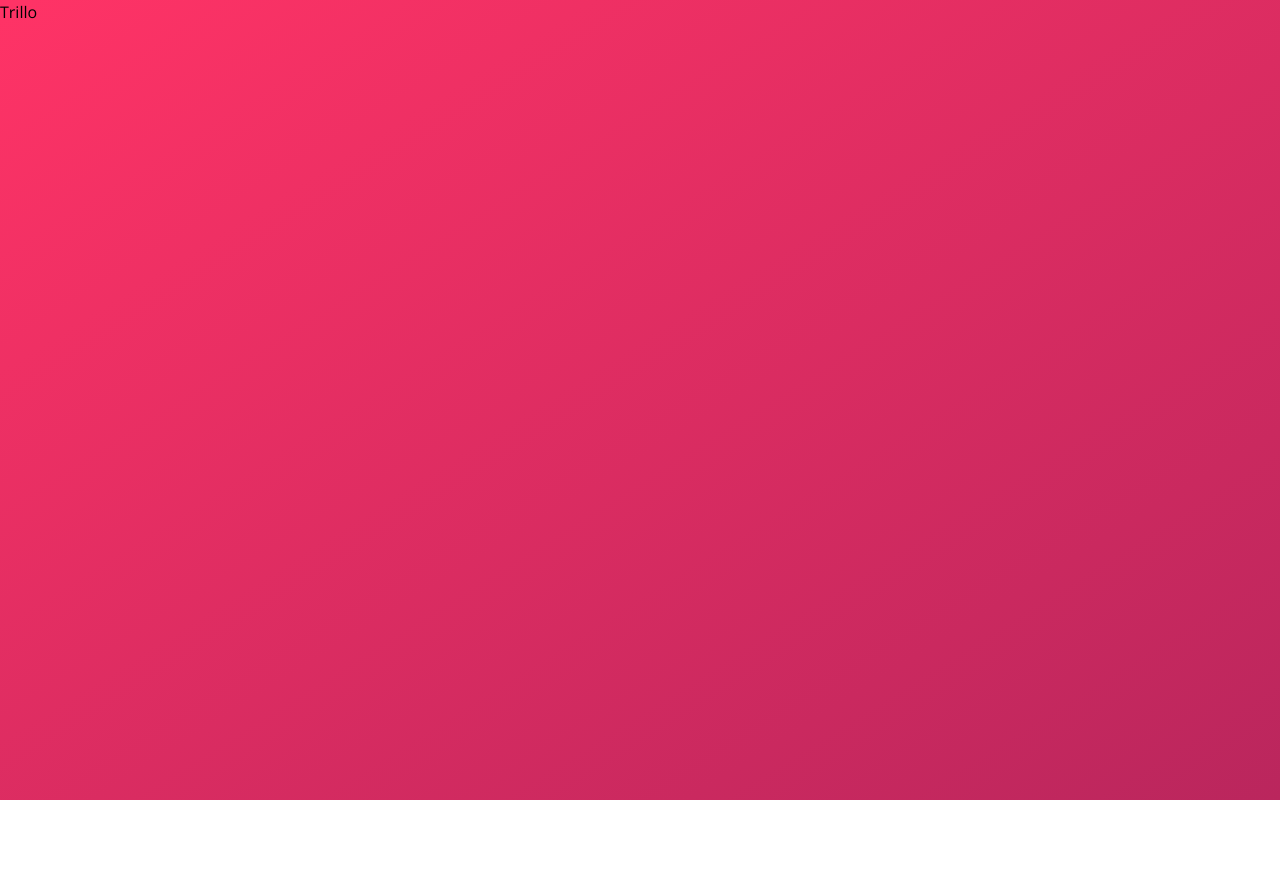
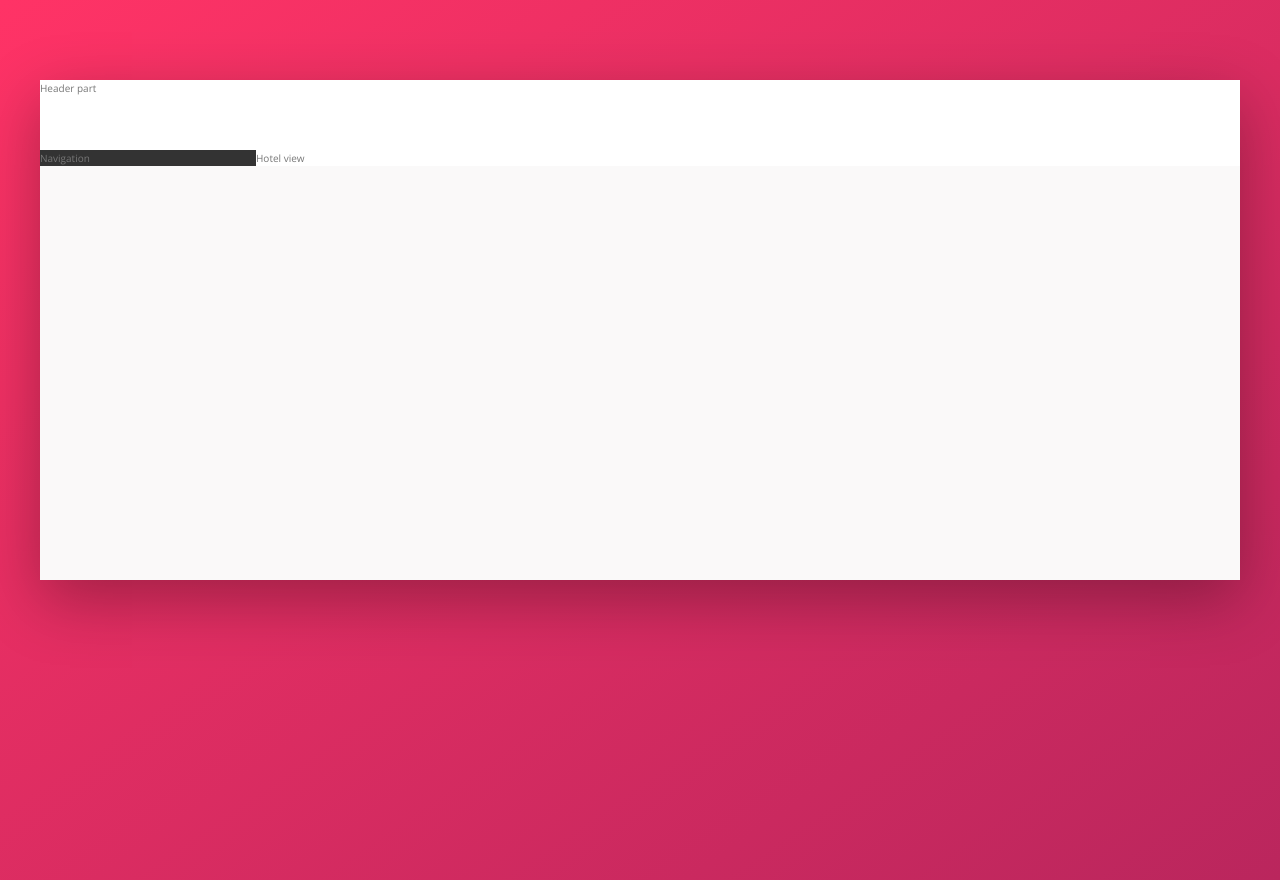
Before and after one commit to Commonlk/Trillo, a website: page index.html in a window 1280 px wide. Before the commit the page ends 800 px from the top, so only its background shows below. Drawn offline with nearby package versions, Linux system fonts and the light colour scheme.

Commit message:
Add main layout containers, create new variables

```diff
--- a/index.html
+++ b/index.html
@@ -14,6 +14,18 @@
     <title>Trillo &mdash; Your all-in-one booking app</title>
   </head>
   <body>
-    Trillo
+    <div class="container">
+      <header class="header">
+        Header part
+      </header>
+      <div class="content">
+        <nav class="sidebar">
+          Navigation
+        </nav>
+        <main class="hotel-view">
+          Hotel view
+        </main>
+      </div>
+    </div>
   </body>
 </html>
--- a/sass/_base.scss
+++ b/sass/_base.scss
@@ -26,6 +26,9 @@ Grey dark 3: #999
   --color-grey-dark-1: #333;
   --color-grey-dark-2: #777;
   --color-grey-dark-3: #999;
+
+  //SHADOWS
+  --shadow-dark-1: 0 2rem 6rem rgba(0, 0, 0, 0.3);
 }
 
 * {
@@ -41,13 +44,14 @@ Grey dark 3: #999
 
 html {
   box-sizing: border-box;
-  font-size-adjust: 62.5%; // 1rem = 10px
+  font-size: 62.5%; // 1rem = 10px
 }
 
 body {
   font-family: "Open Sans", sans-serif;
   font-weight: 400;
   line-height: 1.6;
+  color: var(--color-grey-dark-2);
   background-image: linear-gradient(
     to right bottom,
     var(--color-primary-light),
--- a/sass/_layout.scss
+++ b/sass/_layout.scss
@@ -0,0 +1,28 @@
+.container {
+  max-width: 120rem;
+  margin: 8rem auto;
+  background-color: var(--color-grey-light-1);
+  box-shadow: var(--shadow-dark-1);
+
+  min-height: 50rem;
+}
+
+.header {
+  height: 7rem;
+  background-color: #fff;
+  border-bottom: var(--color-grey-light-2);
+}
+
+.content {
+  display: flex;
+}
+
+.sidebar {
+  background-color: var(--color-grey-dark-1);
+  flex: 0 0 18%;
+}
+
+.hotel-view {
+  background-color: #fff;
+  flex: 1;
+}
```
Also changed, not shown: css/style.css, sass/main.scss (line endings or trailing spaces).
